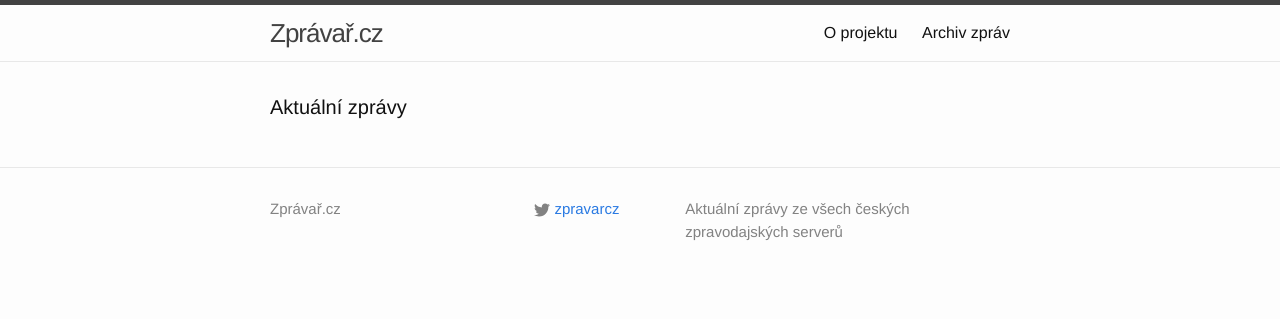
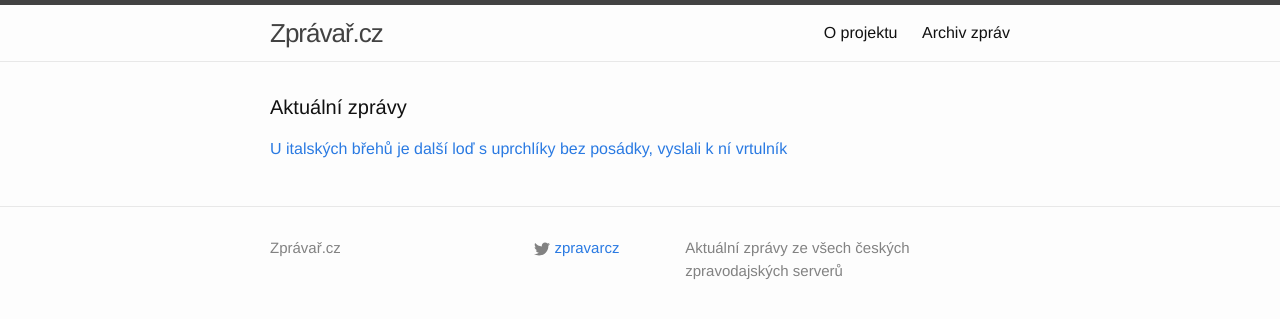
Before and after one commit to adliska/zpravar, a Jekyll site: the page built from index.html, in a window 1280 px wide. Shown: the top 319 px of the page. Built offline with Jekyll 4.4.1, drawn with Linux system fonts in a browser that asks for light colours.

Commit message:
zpravar news update

```diff
--- a/index.html
+++ b/index.html
@@ -5,4 +5,12 @@ layout: default
 <div class="home">
     <h1 class="page-heading">Aktuální zprávy</h1>
 
-</div>
+<p><a href="javascript:;" onclick="toggle_visibility('zpravy0')">U italských břehů je další loď s uprchlíky bez posádky, vyslali k ní vrtulník</a></p>
+<div id="zpravy0" style="display:none">
+<ul>
+<li><a href=http://www.novinky.cz/zahranicni/evropa/357618-u-italskych-brehu-je-dalsi-lod-s-uprchliky-bez-posadky-vyslali-k-ni-vrtulnik.html>U italských břehů je další loď s uprchlíky bez posádky, vyslali k ní vrtulník - www.novinky.cz</a></li>
+<li><a href=http://www.tyden.cz/rubriky/zahranici/evropa/k-italii-miri-lod-bez-posadky-se-450-uprchliky_328853.html>K Itálii míří loď bez posádky se 450 uprchlíky - www.tyden.cz</a></li>
+<li><a href=http://www.rozhlas.cz/_zprava/italove-v-jonskem-mori-zachranuji-dalsi-lod-s-uprchliky-kterou-opustila-posadka--1438551>Italové v Jónském moři zachraňují další loď s uprchlíky, kterou opustila posádka - www.rozhlas.cz</a></li>
+<li><a href=http://www.ceskenoviny.cz/zpravy/zpravy/k-lodi-s-uprchliky-u-italskych-brehu-byl-vyslan-vrtulnik/1164172>K lodi s uprchlíky u italských břehů byl vyslán vrtulník - www.ceskenoviny.cz</a></li>
+</ul>
+</div></div>
```
